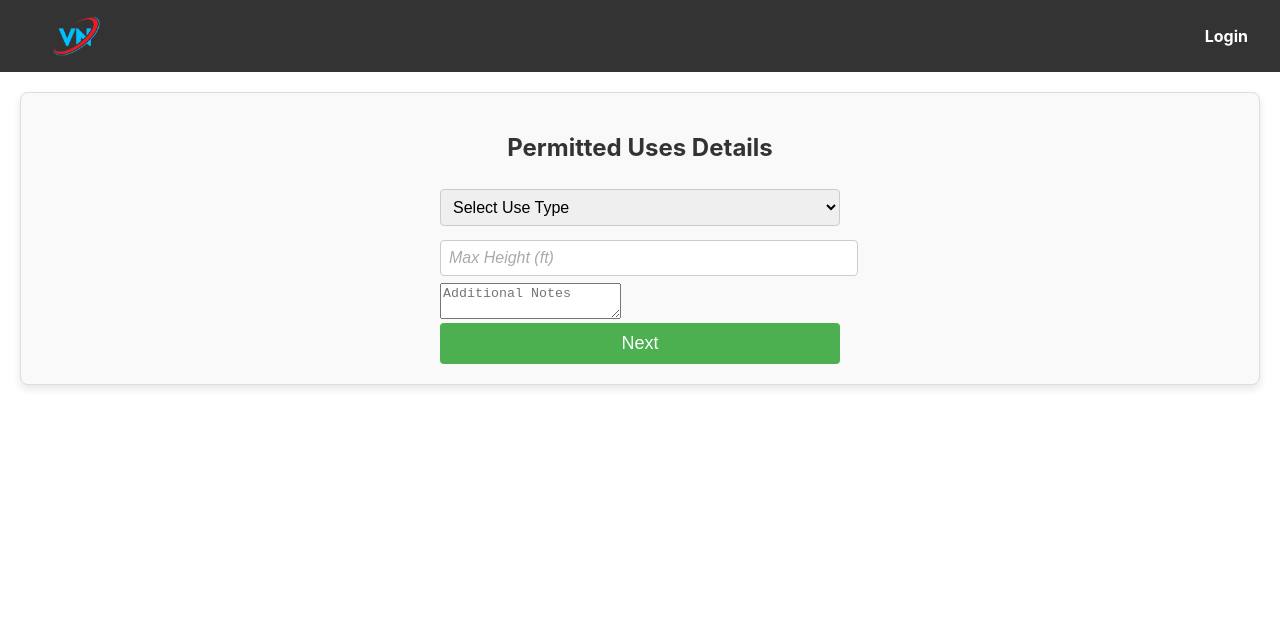
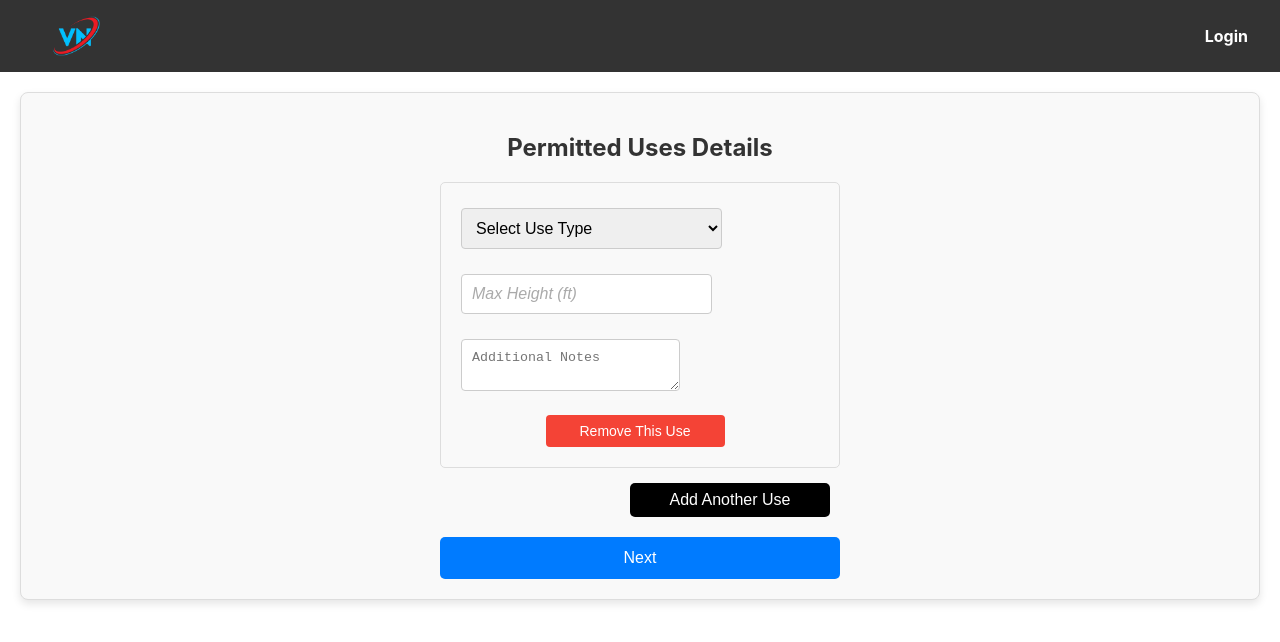
Before and after one commit to vijaykumarnavale/master, a React (Create React App) app in the folder frontend/: page /permitted-uses in a window 1280 px wide. Shown: the top 642 px of the page. Built offline with nearby package versions, Linux system fonts and the light colour scheme.

Commit message:
input forms v4

```diff
--- /dev/null
+++ b/frontend/src/components/PermittedUses.css
@@ -0,0 +1,101 @@
+/* Add this to your existing CSS file */
+
+.add-use-button {
+  background-color: black;
+  color: white;
+  padding: 8px 16px;
+  border: none;
+  border-radius: 5px;
+  cursor: pointer;
+  font-size: 16px;
+  width: 50%;
+  margin-top: 20px;
+  align-self:flex-end;
+}
+
+.add-use-button:hover {
+    background-color: #1be025;
+    color: black;
+}
+
+.remove-use-button {
+    background-color: #f44336;  /* Red */
+    color: white;
+    padding: 8px 16px;
+    border: none;
+    border-radius: 4px;
+    cursor: pointer;
+    font-size: 14px;
+    margin-top: 10px;
+    width: 50%;
+    align-self: center;
+}
+
+.remove-use-button:hover {
+    background-color: #da190b;
+}
+
+.use-form-group {
+    border: 1px solid #ddd;
+    padding: 20px;
+    margin-bottom: 15px;
+    border-radius: 5px;
+    background-color: #f9f9f9;
+    display: flex;
+    flex-direction: column;
+    align-items: flex-start;
+}
+
+.input-field,
+.textarea-field {
+    width: 100%;
+    padding: 10px;
+    margin: 5px 0;
+    border: 1px solid #ccc;
+    border-radius: 4px;
+}
+
+.input-field:focus,
+.textarea-field:focus {
+    border-color: #4CAF50;
+}
+
+.form-group {
+    margin-bottom: 15px;
+}
+
+.error-text {
+    color: red;
+    font-size: 12px;
+}
+
+.submit-button {
+    background-color: #007BFF;
+    color: white;
+    padding: 12px 24px;
+    border: none;
+    border-radius: 5px;
+    cursor: pointer;
+    font-size: 16px;
+    width: 100%;
+    margin-top: 20px;
+}
+
+.submit-button:hover {
+    background-color: #0056b3;
+}
+
+/* New styles for better spacing and layout */
+.use-buttons-container {
+    display: flex;
+    flex-direction: row;
+    gap: 10px;
+    justify-content: flex-start;
+    margin-top: 20px;
+}
+
+.add-use-button,
+.remove-use-button {
+    margin-top: 0;
+    margin-right: 10px;
+}
--- a/frontend/src/components/PermittedUsesForm.js
+++ b/frontend/src/components/PermittedUsesForm.js
@@ -3,27 +3,48 @@ import { useNavigate } from 'react-router-dom';
 import axios from 'axios';
 import './ZoningDataForm.css';
 import './Error.css';
+import './PermittedUses.css';
 
 const PermittedUsesForm = () => {
   const navigate = useNavigate();
+
+  // Initializing an array of use types and additional notes
   const [formData, setFormData] = useState({
     property_id: localStorage.getItem('property_id'),
-    use_type: '',
-    max_height_ft: '',
-    additional_notes: '',
+    uses: [{ use_type: '', max_height_ft: '', additional_notes: '' }]
   });
 
   const [errors, setErrors] = useState({});
 
-  const handleChange = (e) => {
-    setFormData({ ...formData, [e.target.name]: e.target.value });
+  const handleChange = (e, index) => {
+    const { name, value } = e.target;
+    const updatedUses = [...formData.uses];
+    updatedUses[index][name] = value;
+    setFormData({ ...formData, uses: updatedUses });
+  };
+
+  const handleAddUse = () => {
+    setFormData({
+      ...formData,
+      uses: [...formData.uses, { use_type: '', max_height_ft: '', additional_notes: '' }]
+    });
+  };
+
+  const handleRemoveUse = (index) => {
+    const updatedUses = formData.uses.filter((_, i) => i !== index);
+    setFormData({ ...formData, uses: updatedUses });
   };
 
   const validateForm = () => {
     const newErrors = {};
-    if (!formData.use_type) newErrors.use_type = 'Use Type is required.';
-    if (!formData.max_height_ft) newErrors.max_height_ft = 'Max Height is required.';
-    if (!formData.additional_notes) newErrors.additional_notes = 'Additional Notes are required.';
+    const { uses } = formData;
+
+    uses.forEach((use, index) => {
+      if (!use.use_type) newErrors[`use_type_${index}`] = 'Use Type is required.';
+      if (!use.max_height_ft) newErrors[`max_height_ft_${index}`] = 'Max Height is required.';
+      if (!use.additional_notes) newErrors[`additional_notes_${index}`] = 'Additional Notes are required.';
+    });
+
     setErrors(newErrors);
     return Object.keys(newErrors).length === 0;
   };
@@ -45,20 +66,20 @@ const PermittedUsesForm = () => {
     <div className="form-container">
       <h2 className="form-title">Permitted Uses Details</h2>
       <form onSubmit={(e) => e.preventDefault()} className="property-form">
+        {formData.uses.map((use, index) => (
+          <div key={index} className="use-form-group">
             <div className="form-group">
               <select
                 name="use_type"
-            value={formData.use_type}
-            onChange={handleChange}
+                value={use.use_type}
+                onChange={(e) => handleChange(e, index)}
                 className="input-field"
               >
-            <option value="" disabled>
-              Select Use Type
-            </option>
+                <option value="" disabled>Select Use Type</option>
                 <option value="Townhouses">Townhouses</option>
                 <option value="Condominiums">Condominiums</option>
                 <option value="Affordable Housing">Affordable Housing</option>
-            <option value="Assistant Living">Assistant Living</option>
+                <option value="Assisted Living">Assisted Living</option>
                 <option value="Single-Family Residences">Single-Family Residences</option>
                 <option value="Accessory Private Garages">Accessory Private Garages</option>
                 <option value="Unenclosed Parking">Unenclosed Parking</option>
@@ -66,29 +87,39 @@ const PermittedUsesForm = () => {
                 <option value="Detached Accessory Building">Detached Accessory Building</option>
                 <option value="Senior Citizen Accessory Units">Senior Citizen Accessory Units</option>
               </select>
-          {errors.use_type && <span className="error-text">{errors.use_type}</span>}
+              {errors[`use_type_${index}`] && <span className="error-text">{errors[`use_type_${index}`]}</span>}
             </div>
             <div className="form-group">
               <input
                 type="number"
                 name="max_height_ft"
-            value={formData.max_height_ft}
-            onChange={handleChange}
+                value={use.max_height_ft}
+                onChange={(e) => handleChange(e, index)}
                 placeholder="Max Height (ft)"
                 className="input-field"
               />
-          {errors.max_height_ft && <span className="error-text">{errors.max_height_ft}</span>}
+              {errors[`max_height_ft_${index}`] && <span className="error-text">{errors[`max_height_ft_${index}`]}</span>}
             </div>
             <div className="form-group">
               <textarea
                 name="additional_notes"
-            value={formData.additional_notes}
-            onChange={handleChange}
+                value={use.additional_notes}
+                onChange={(e) => handleChange(e, index)}
                 placeholder="Additional Notes"
                 className="textarea-field"
               />
-          {errors.additional_notes && <span className="error-text">{errors.additional_notes}</span>}
+              {errors[`additional_notes_${index}`] && <span className="error-text">{errors[`additional_notes_${index}`]}</span>}
             </div>
+            <button type="button" onClick={() => handleRemoveUse(index)} className="remove-use-button">
+              Remove This Use
+            </button>
+          </div>
+        ))}
+
+        <button type="button" onClick={handleAddUse} className="add-use-button">
+          Add Another Use
+        </button>
+
         <button type="button" onClick={handleSubmit} className="submit-button">
           Next
         </button>
```
Also changed, not shown: 1 other file (tests, documents, lock files or other folders). Lines whose indentation alone changed are shown as unchanged.
